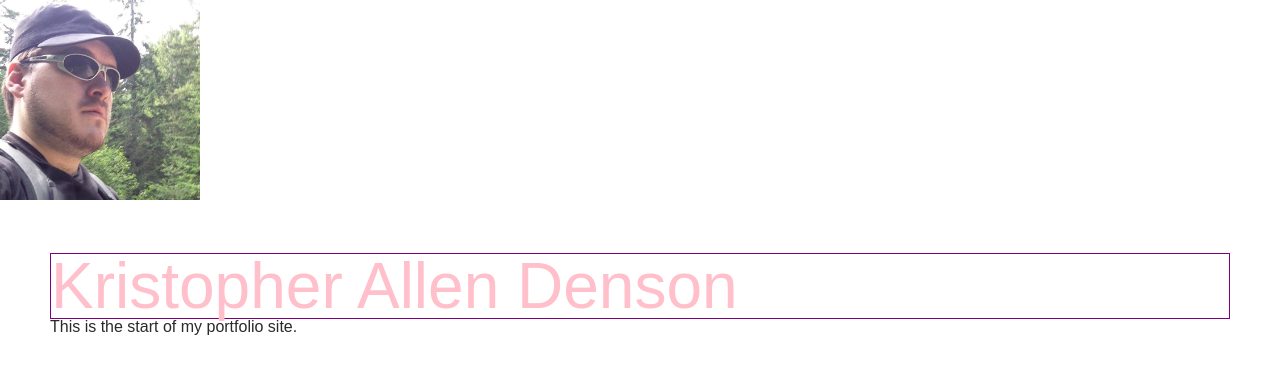
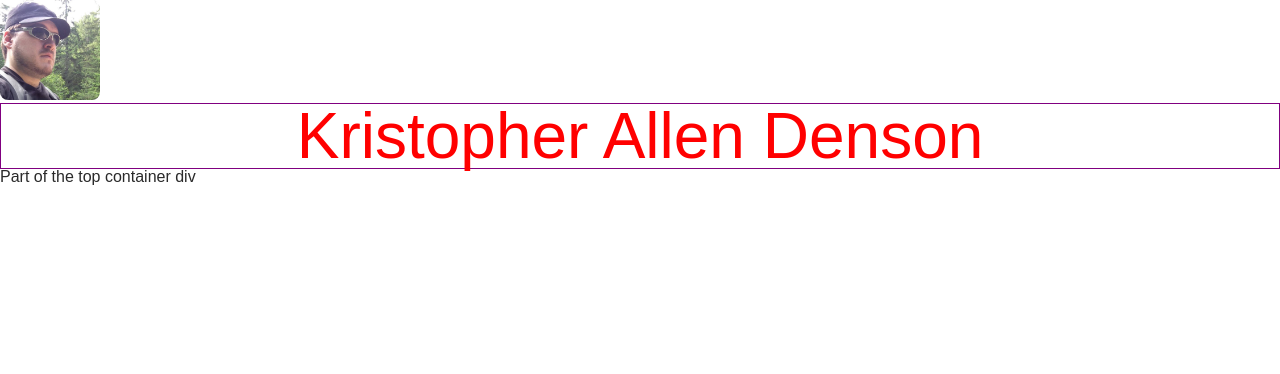
Before and after one commit to KristopherDenson/KristopherDenson.github.io, a plain HTML site: page index.html in a window 1280 px wide. Drawn offline with Linux system fonts and the light colour scheme.

Commit message:
added ID tags for image and name, div containers made, css style change

```diff
--- a/index.html
+++ b/index.html
@@ -3,15 +3,18 @@
   <head>
     <meta charset="utf-8" />
     <link href="screen.css" media="screen" rel="stylesheet" type="text/css" />
-    <title>Kristopher Denson </title>
-    <div>
-    	<img src="images/photoOfKris.jpg" alt="Thats Me!" style="width:200px; height:200px;">
-    </div>
+    <title>Home | Kristopher Denson </title>
   </head>
+
   <body class="index">
-    <div id="main" role="main">
-      <h1>Kristopher Allen Denson </h1>
-      <p>This is the start of my portfolio site.</p>
-    </div>
+  	<div>
+    	<div id="topContainer">
+    		<div id="navBar">
+  				<img id="profilePic" src="images/photoOfKris.jpg" alt="Thats Me!" style="width:100px; height:100px;">
+      			<h1 id="profileName">Kristopher Allen Denson </h1>
+      			<p>Part of the top container div</p>
+      		</div>
+    	</div>
+	</div>
   </body>
 </html>
--- a/screen.css
+++ b/screen.css
@@ -54,11 +54,23 @@ a {
   a:hover {
     color: #009ce0; }
 
+#profilePic{
+  border-radius: 8px;
+}
+
+#topContainer {
+  margin: 0 auto;
+  width: 100%;
+  position: relative;
+
+}
+
+#profileName {
+  color:red;
+  font-size: 4em;
+  border: 1px solid purple;
+  text-align: center;
+}
+
 #main {
   padding: 50px; }
-
-h1 {
-  color:pink;
-font-size: 4em;
-border: 1px solid purple;
-}
```
